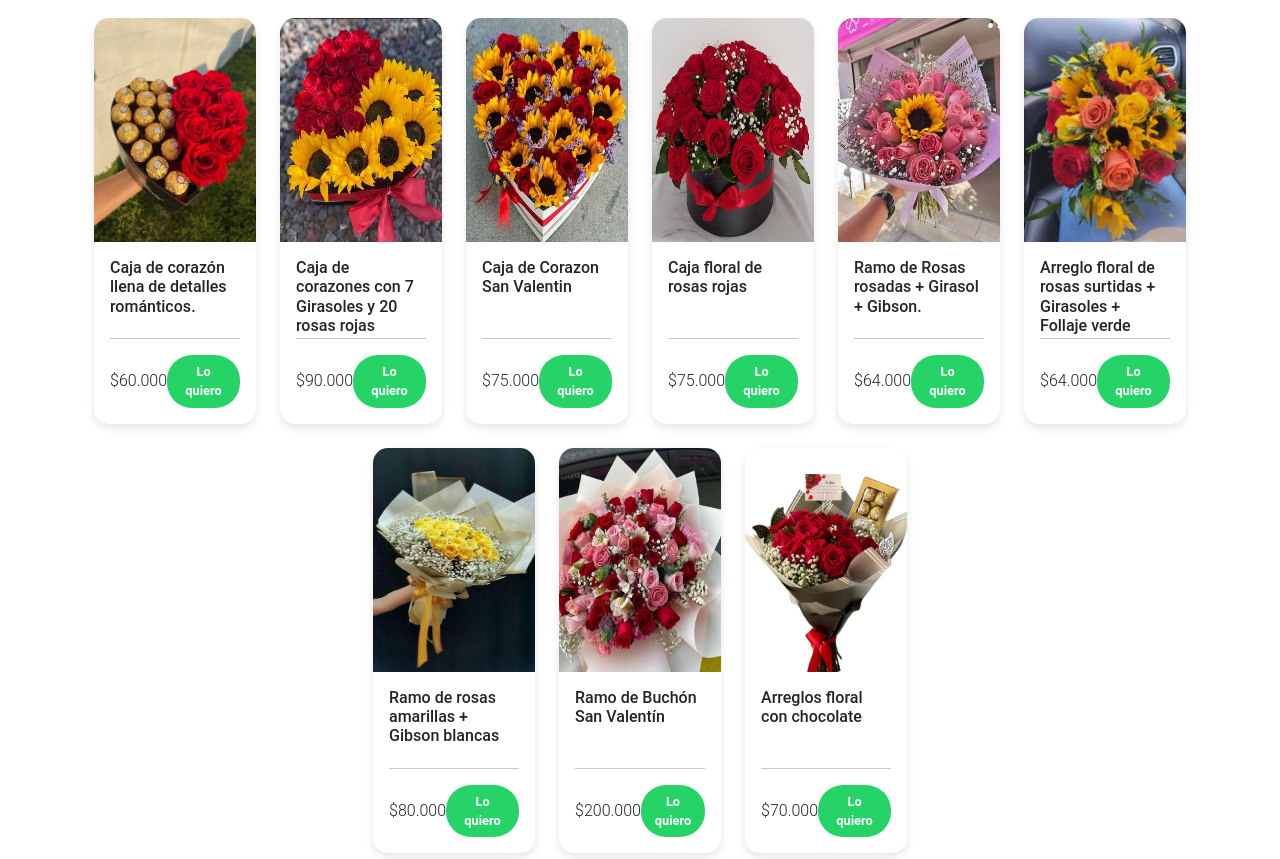
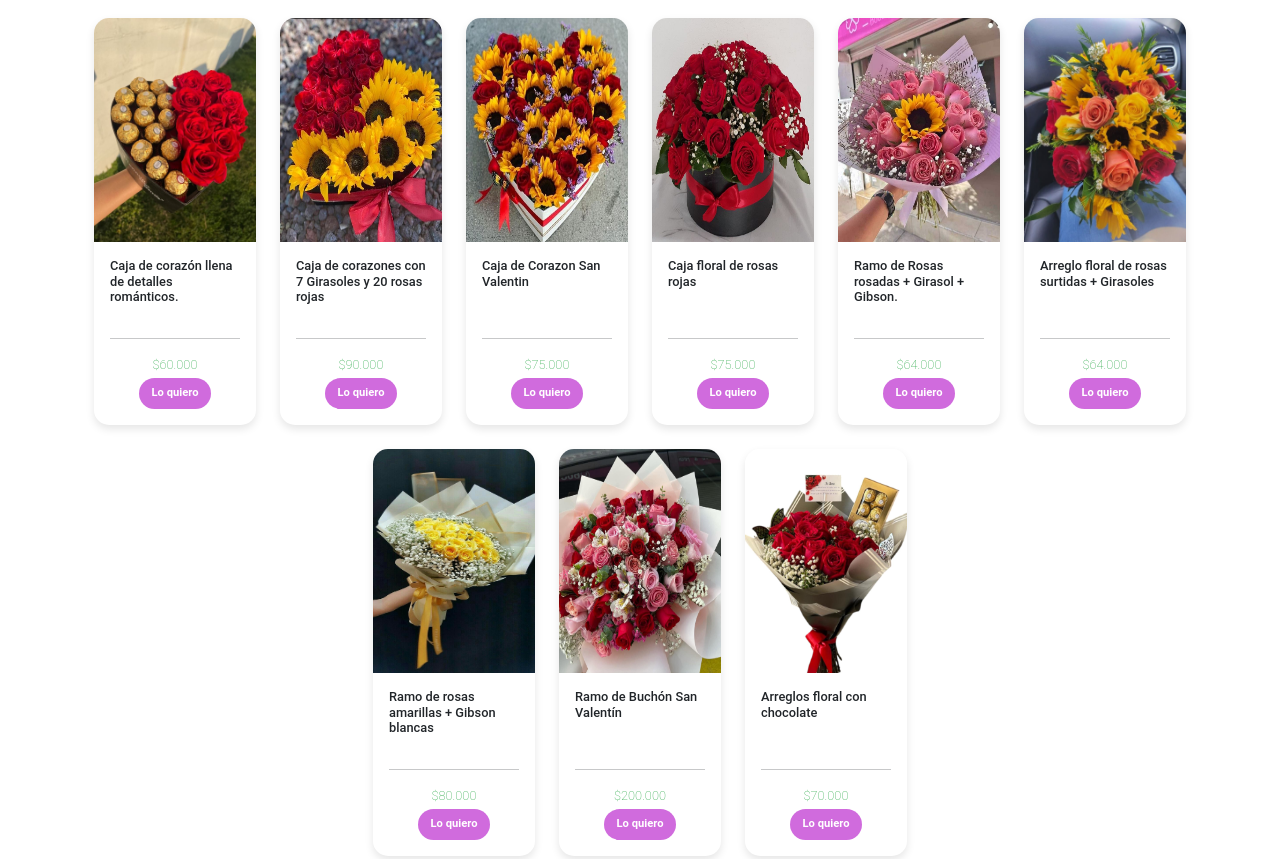
Before and after one commit to alfredosalgado/florerialaunion, a plain HTML site: page index.html in a window 1280 px wide. Shown: the part 1066-1925 px from the top of the page. Drawn offline with nearby package versions, Linux system fonts and the light colour scheme.

Commit message:
cambios2

```diff
--- a/assets/css/style.css
+++ b/assets/css/style.css
@@ -185,13 +185,10 @@ article {
 .roboto-medium {
   font-family: "Roboto", sans-serif;
   font-weight: 100;
-  font-size: 2rem;
+  font-size: 0.8rem;
   font-style: normal;
   color: #28a745;
-  font-size: larger;
 }
-
-.bg-green {background-color:#28a745;}
 
 .txt-gris {color: #707070;}
 
@@ -251,23 +248,22 @@ article {
 }
 
 
-/* Estilo para el botón de WhatsApp */
+/* Estilo para el botón Lo Quiero */
 .btn-whatsapp {
-  background-color: #25D366; /* Color verde de WhatsApp */
+  background-color: #d06bdd; /* Color verde de WhatsApp */
   color: white;
   border-radius: 25px;
   font-weight: bold;
   text-decoration: none;
-  font-size: 0.8rem;
+  font-size: 0.7rem;
   display: inline-flex;
   align-items: center;
-  gap: 8px; /* Espacio entre el icono y el texto */
   transition: all 0.3s ease;
 }
 
 /* Efecto al pasar el mouse */
 .btn-whatsapp:hover {
-  background-color: #1ebe5d; /* Verde más oscuro al pasar el mouse */
+  background-color: #bf38d1; /* Verde más oscuro al pasar el mouse */
   transform: scale(1.05); /* Agranda ligeramente el botón */
   box-shadow: 0 4px 8px rgba(0, 0, 0, 0.2); /* Sombra para el efecto flotante */
 }
@@ -288,7 +284,7 @@ article {
   height: 4rem;
   font-family: "Roboto", sans-serif;
   color: #212529;
-  font-size: 1rem;
+  font-size: 0.8rem;
 }
 
 .card {
@@ -325,10 +321,10 @@ article {
     display: none;
   }
   .tituloc {
-    height: 4rem;
+    height: 2rem;
   }
   .im {
-    height: 12rem;
+    height: 10rem;
   }
 }
 
--- a/assets/js/main.js
+++ b/assets/js/main.js
@@ -64,7 +64,7 @@ const products = [
     image: "./assets/img/arreglos/40.jpeg"
   },
   {
-    title: "Arreglo floral de rosas surtidas + Girasoles + Follaje verde",
+    title: "Arreglo floral de rosas surtidas + Girasoles",
     description: "Arreglo floral de rosas surtidas en rojo y naranja acompañas de girasoles y follaje Verde.",
     price: "$64.000",
     image: "./assets/img/arreglos/41.jpeg"
@@ -101,11 +101,13 @@ function generateCards() {
         <div class="card">
           <img src="${product.image}" class="card-img-top im" alt="${product.title}">
           <div class="card-body">
-            <h5 class="card-title titulocard tituloc">${product.title}</h5>
+            <h5 class="card-title tituloc">${product.title}</h5>
             <hr>
-            <div class="d-flex justify-content-between align-items-center">
-              <p class="card-text">${product.price}</p>
-              <a href="${paymentLink}" class="btn btn-whatsapp">
+            <div class="d-flex justify-content-center align-items-center">
+              <p class="card-text roboto-medium">${product.price}</p>
+            </div>
+            <div class="d-flex justify-content-center align-items-center pt-1">
+            <a href="${paymentLink}" class="btn btn-whatsapp">
                 Lo quiero
               </a>
             </div>
```
